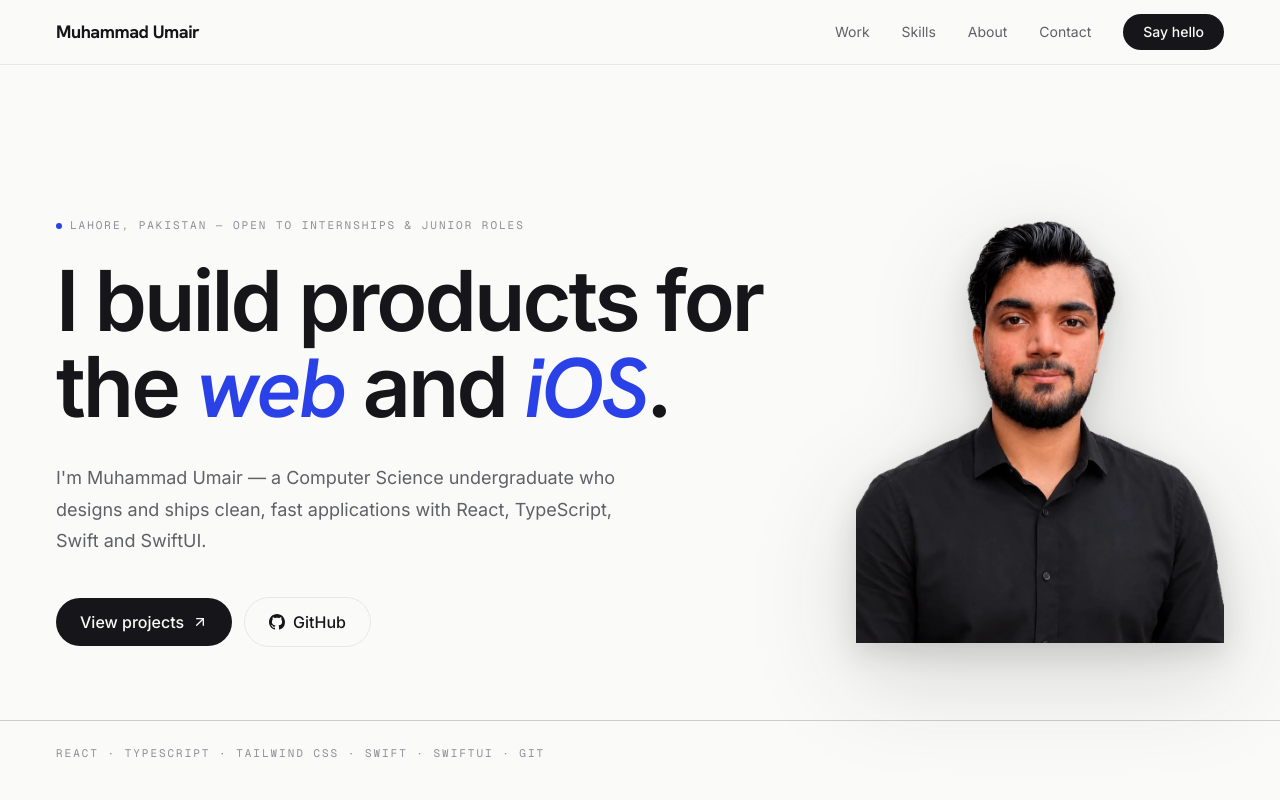
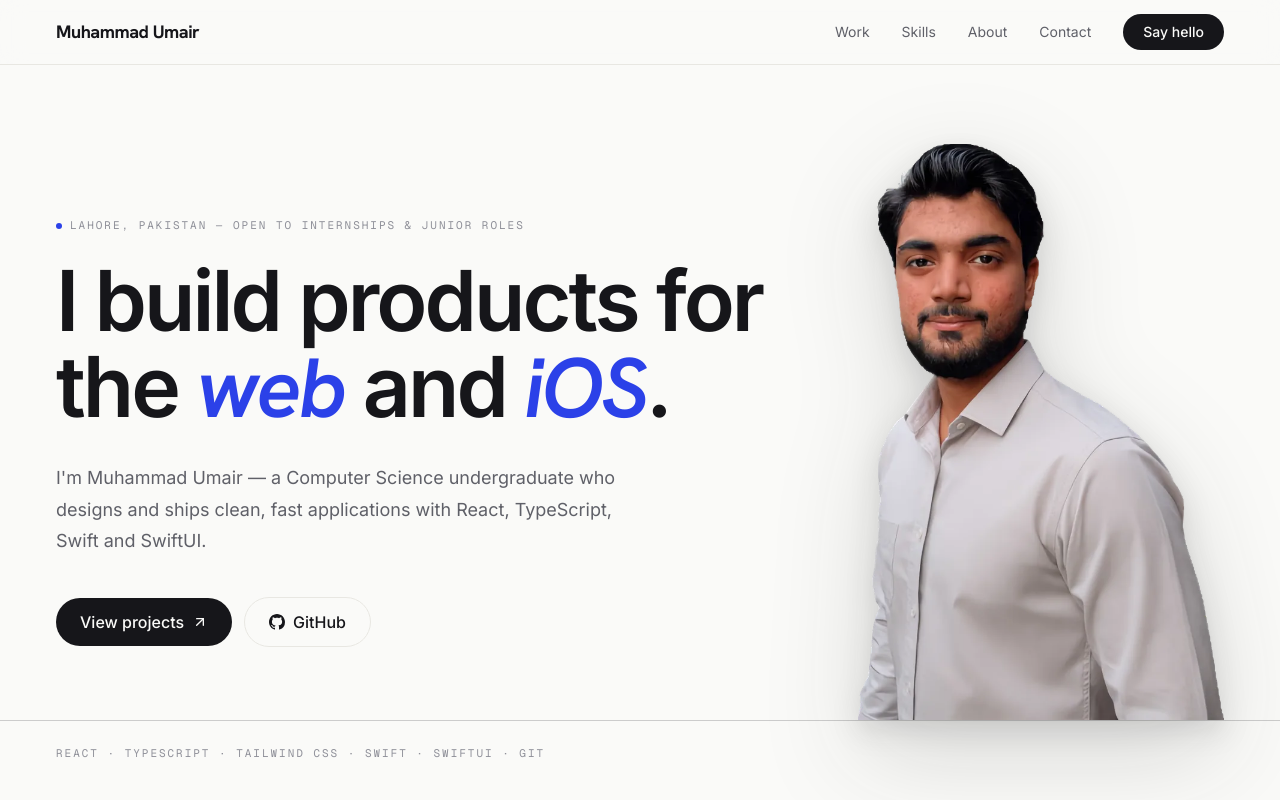
Before and after one commit to teetoumair/Muhammad-Umair-Portfolio, a React (Vite) app: page / in a window 1280 px wide. Shown: the top 800 px of the page. Built offline with nearby package versions, Linux system fonts and the light colour scheme.

Commit message:
Revert "Swap hero portrait to new cutout (HeroSection2), same optimization pipeline"
This reverts commit 441e87e370dea05533a64464bd3bdc305a9a1f19.

```diff
--- a/src/components/sections/HeroSection.tsx
+++ b/src/components/sections/HeroSection.tsx
@@ -42,7 +42,7 @@ export default function HeroSection() {
           <img
             src={heroImg}
             alt="Portrait of Muhammad Umair"
-            width={838}
+            width={610}
             height={960}
             decoding="async"
             className="animate-rise h-[21.5rem] w-auto object-contain sm:h-[29rem] lg:h-[31.25rem] xl:h-[36rem]"
```
Also changed, not shown: Pictures/HeroSection2.png (deleted), src/assets/hero.webp.
